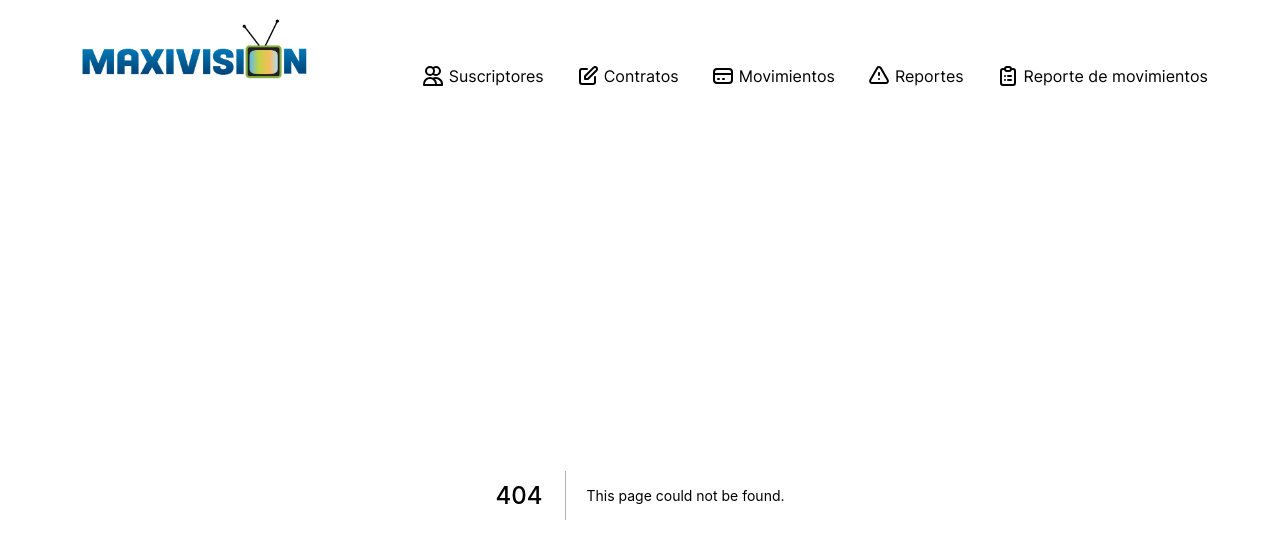
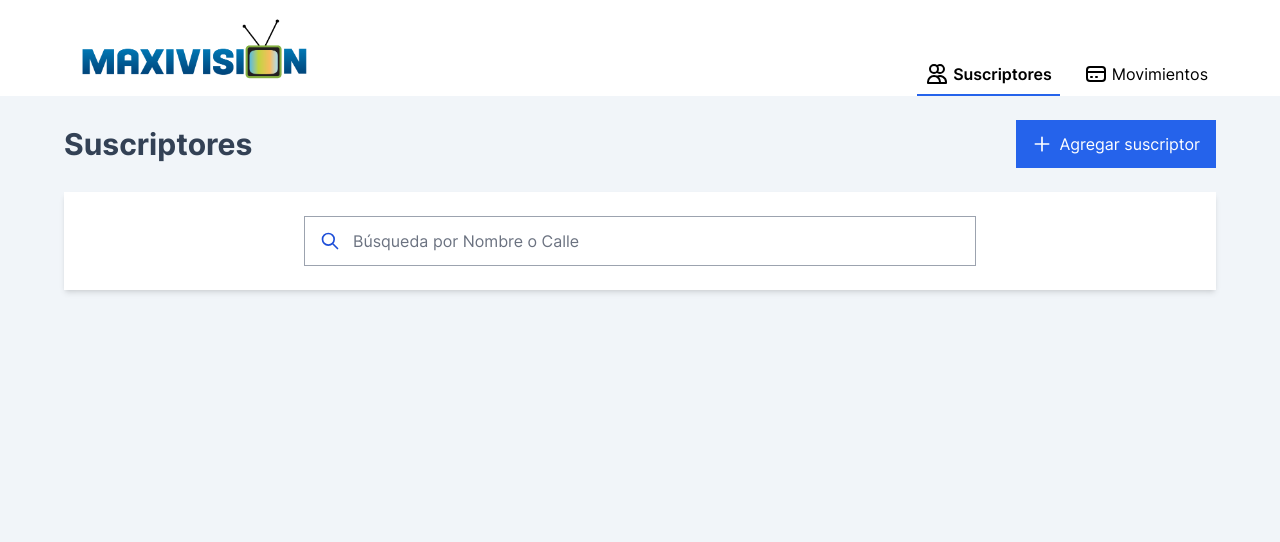
Before and after one commit to ismaelamezcua/maxivision-app, a Next.js app: page /subscribers in a window 1280 px wide. Before the commit this address had no page. Shown: the top 542 px of the page. Built offline with nearby package versions, Linux system fonts and the light colour scheme.

Commit message:
refactor: change subscribers route to match style

```diff
--- a/components/Navbar.tsx
+++ b/components/Navbar.tsx
@@ -1,7 +1,9 @@
 import type { FC, ReactElement } from 'react';
+
 import Link from 'next/link';
 import { useRouter } from 'next/router';
-import { ClipboardListIcon, CreditCardIcon, ExclamationIcon, PencilAltIcon, UsersIcon } from '@heroicons/react/outline';
+
+import { CreditCardIcon, UsersIcon } from '@heroicons/react/outline';
 
 const Navbar: FC = (): ReactElement => {
   const router = useRouter();
@@ -9,33 +11,15 @@ const Navbar: FC = (): ReactElement => {
   const menuEntries = [
     {
       label: 'Suscriptores',
-      href: '/suscriptores',
+      href: '/subscribers',
       description: 'Busca y agrega suscriptores',
       icon: <UsersIcon className="w-6 h-6" />
     },
     {
-      label: 'Contratos',
-      href: '/contratos',
-      description: 'Muestra detalles de contratos',
-      icon: <PencilAltIcon className="w-6 h-6" />
-    },
-    {
       label: 'Movimientos',
-      href: '/movimientos',
-      description: 'Realiza pagos',
+      href: '/transactions',
+      description: 'Revisa las ventas diarias',
       icon: <CreditCardIcon className="w-6 h-6" />
-    },
-    {
-      label: 'Reportes',
-      href: '/reportes-servicio',
-      description: 'Muestra reportes de servicios',
-      icon: <ExclamationIcon className="w-6 h-6" />
-    },
-    {
-      label: 'Reporte de movimientos',
-      href: '/reporte-movimientos',
-      description: 'Muestra reportes de movimientos por dia',
-      icon: <ClipboardListIcon className="w-6 h-6" />
     },
   ];
 
@@ -61,9 +45,7 @@ const Navbar: FC = (): ReactElement => {
             ))}
           </div>
         </div>
-
       </div>
-
     </div>
   );
 }
--- a/components/subscribers/ResultsTable.tsx
+++ b/components/subscribers/ResultsTable.tsx
@@ -46,7 +46,7 @@ const ResultsTable: FC<TableProps> = (props): ReactElement => {
           </thead>
           <tbody>
             {subscribers.map(({ id, name, email, phone, rfc, spouse }, index) => (
-              <Link key={index} href={`/suscriptores/${id}`}>
+              <Link key={index} href={`/subscribers/${id}`}>
                 <tr className="text-gray-600 border-b border-gray-200 hover:bg-gray-50 cursor-pointer">
                   <td className="p-4 text-black">{name}</td>
                   <td>{email}</td>
--- a/next.config.js
+++ b/next.config.js
@@ -5,7 +5,7 @@ const nextConfig = {
     return [
       {
         source: '/',
-        destination: '/suscriptores',
+        destination: '/subscribers',
         permanent: true,
       },
     ]
```
Also changed, not shown: pages/subscribers/[id].tsx (renamed from pages/suscriptores/[id].tsx), pages/subscribers/index.tsx (renamed from pages/suscriptores/index.tsx), pages/subscribers/nuevo.tsx (renamed from pages/suscriptores/nuevo.tsx), pages/transactions/index.tsx (added).
